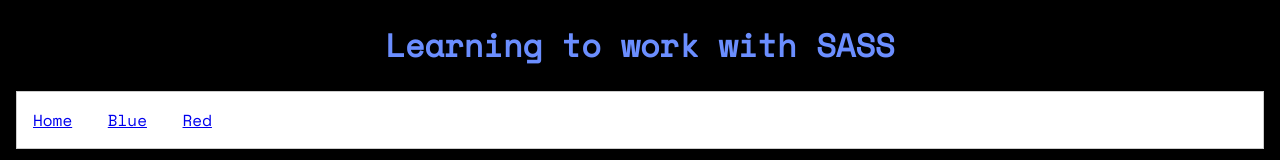
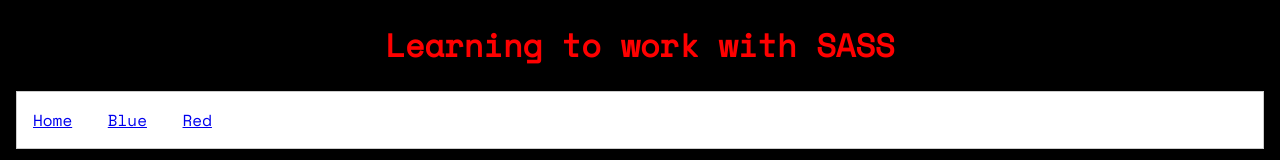
Before and after one commit to Muhammetacin/Day-05---Sass-Challenge, a plain HTML site: page red.html in a window 1280 px wide. Shown: the top 160 px of the page. Drawn offline with nearby package versions, Linux system fonts and the light colour scheme.

Commit message:
Changed headings to same color with text

```diff
--- a/blue.scss
+++ b/blue.scss
@@ -4,5 +4,9 @@
     color: $linkColor;
 }
 
+h1, h2, h6 {
+    color: $linkColor;
+}
+
 // $linkColor: blue;
 // @import './style.scss';
--- a/red.scss
+++ b/red.scss
@@ -4,5 +4,9 @@
     color: $linkColor;
 }
 
+h1, h2, h6 {
+    color: $linkColor;
+}
+
 // $linkColor: red;
 // @import './style.scss';
```
Also changed, not shown: blue.css, red.css, style.css, 3 other files.
